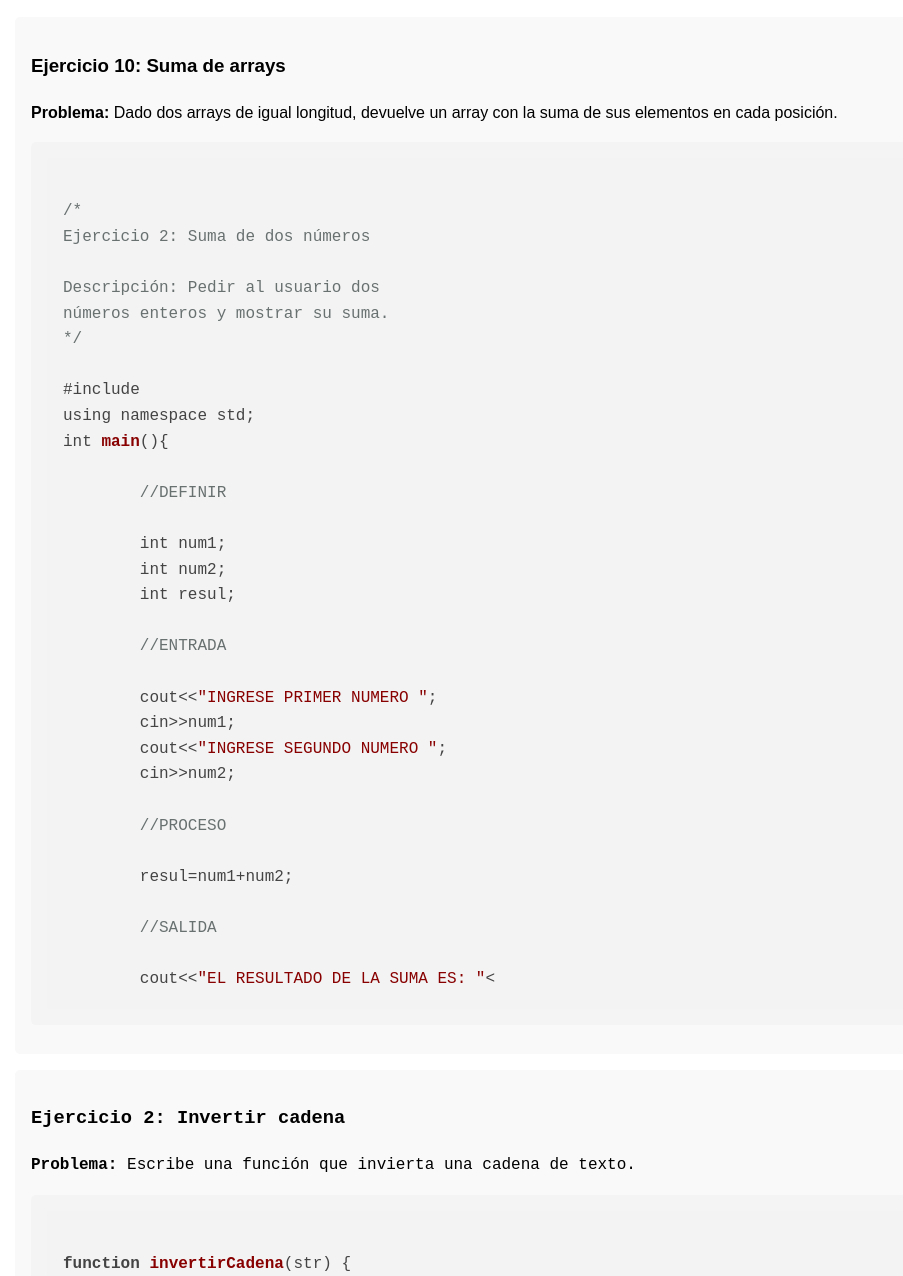
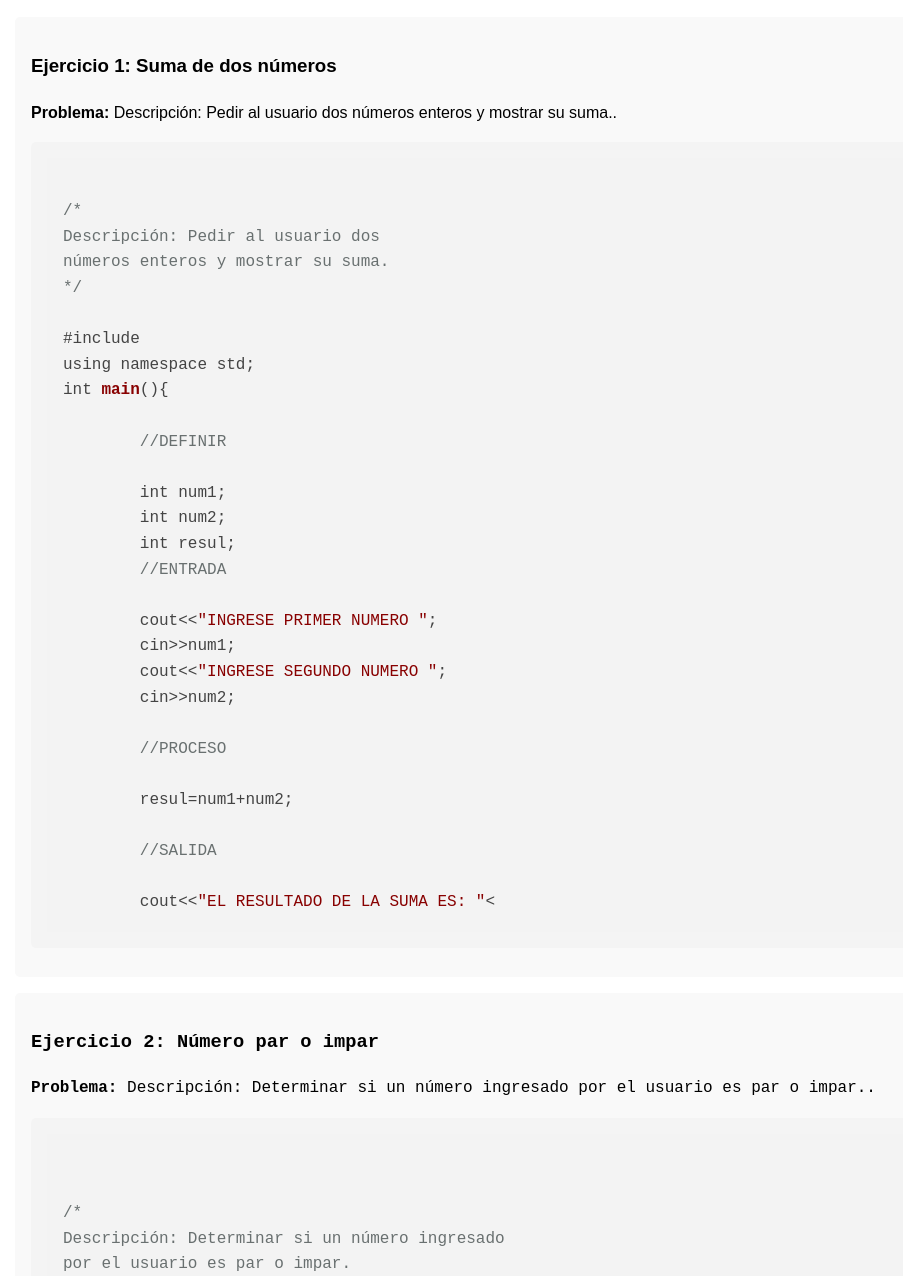
Before and after one commit to chavitodel8/chavodel8.github.io, a plain HTML site: page ejercicios.html in a window 1280 px wide. Shown: the part 144-1420 px from the top of the page, without its empty margins (25-928 px from the left). Drawn offline with nearby package versions, Linux system fonts and the light colour scheme.

Commit message:
Update ejercicios.html

```diff
--- a/ejercicios.html
+++ b/ejercicios.html
@@ -22,12 +22,10 @@
         <section class="exercises">
             <h2>Ejercicios Resueltos</h2>
             <article>
-                <h3>Ejercicio 10: Suma de arrays</h3>
-                <p><strong>Problema:</strong> Dado dos arrays de igual longitud, devuelve un array con la suma de sus elementos en cada posición.</p>
+                <h3>Ejercicio 1: Suma de dos números</h3>
+                <p><strong>Problema:</strong> Descripción: Pedir al usuario dos números enteros y mostrar su suma..</p>
                 <pre><code class="language-javascript">
 /*
-Ejercicio 2: Suma de dos números
-
 Descripción: Pedir al usuario dos
 números enteros y mostrar su suma.
 */
@@ -41,7 +39,6 @@ int main(){
 	int num1;
 	int num2;
 	int resul;
-
 	//ENTRADA
 
 	cout<<"INGRESE PRIMER NUMERO ";
@@ -63,13 +60,39 @@ int main(){
                 </code></pre>
             </article>
             <article>
-                <h3>Ejercicio 2: Invertir cadena</h3>
-                <p><strong>Problema:</strong> Escribe una función que invierta una cadena de texto.</p>
+                <h3>Ejercicio 2: Número par o impar</h3>
+                <p><strong>Problema:</strong> Descripción: Determinar si un número ingresado por el usuario es par o impar..</p>
                 <pre><code class="language-javascript">
-function invertirCadena(str) {
-    return str.split('').reverse().join('');
+
+/*
+Descripción: Determinar si un número ingresado
+por el usuario es par o impar.
+*/
+
+#include<iostream>
+using namespace std;
+int main(){
+
+	//DEFINIR VARIABLES
+
+	int num1;
+
+	//ENTRADA
+
+	cout<<"INGRESE NUMERO ";
+	cin>>num1;
+
+	//PROCESO
+
+	if(num1%2==0){
+		cout<<"ES PAR EL "<<num1;
+	}else{
+		cout<<"ES IMPAR EL "<<num1;
+	}
+
+
+	return 0;
 }
-console.log(invertirCadena("Hola")); // "aloH"
                 </code></pre>
             </article>
             <!-- Agrega más <article> aquí para nuevos ejercicios -->
```
